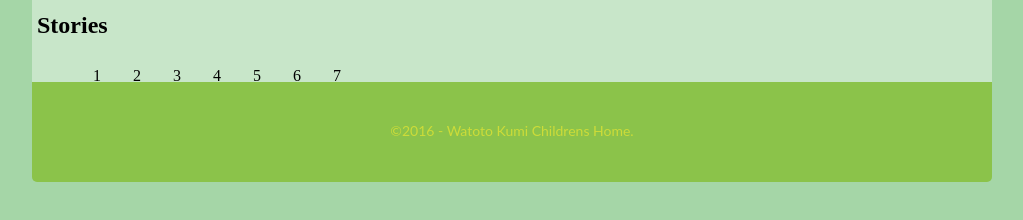
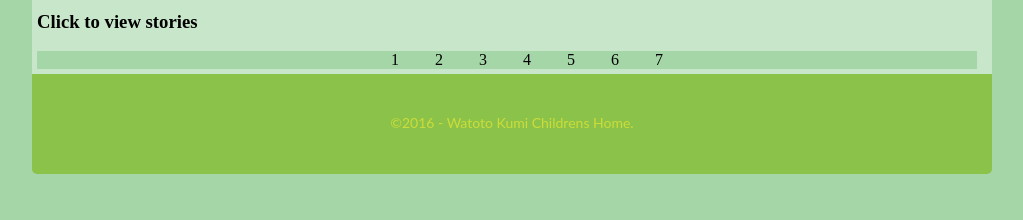
Before and after one commit to cnzau/watotoKumiChildrensHome, a plain HTML site: page stories.html in a window 1280 px wide. Shown: the part 90-310 px from the top of the page, without its empty margins (128-1151 px from the left). Drawn offline with nearby package versions, Linux system fonts and the light colour scheme.

Commit message:
centered pagination; corrected container to cover stories

```diff
--- a/stories.html
+++ b/stories.html
@@ -38,7 +38,7 @@
     </header>
     <main>
 		<div class="container">
-			<h2>Stories</h2>
+			<h3>Click to view stories</h2>
 			<ul class="pagination">
 				<li id="s1" onclick="display_story(this.id)"> 1 </li>
 				<li id="s2" onclick="display_story(this.id)"> 2 </li>
@@ -48,7 +48,7 @@
 				<li id="s6" onclick="display_story(this.id)"> 6 </li>
 				<li id="s7" onclick="display_story(this.id)"> 7 </li>
 			</ul>
-		</div>
+
 			<br />
 		<div id="ds1" style="display:none">
 			<h2 id="story_title"> My Story One </h2>
@@ -673,7 +673,7 @@
 			</div>
 		</div>
 
-
+		</div>
     </main>
     <footer>
     	<p>&copy;2016 - Watoto Kumi Childrens Home.</p>
--- a/style.css
+++ b/style.css
@@ -159,21 +159,21 @@ main {
     padding: 2px 5px 5px;
 }
 
-.ul.pagination {
+.pagination {
     display: inline-block;
-    padding: 0;
-    margin: 0;
+    text-align: center;
+    background-color: #A5D6A7;
+    width: 940px;
+    margin: 0 auto;
 }
 
-ul.pagination li {
-    display: inline;
-}
 
 ul.pagination li {
     color: black;
-    float: left;
     padding: 8px 16px;
     text-decoration: none;
+    display: inline;
+    text-align: center;
     transition: background-color .3s;
 }
 
```
